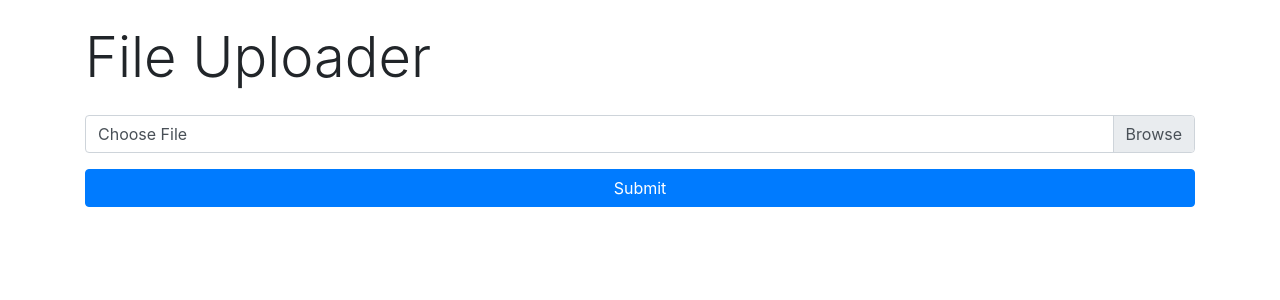
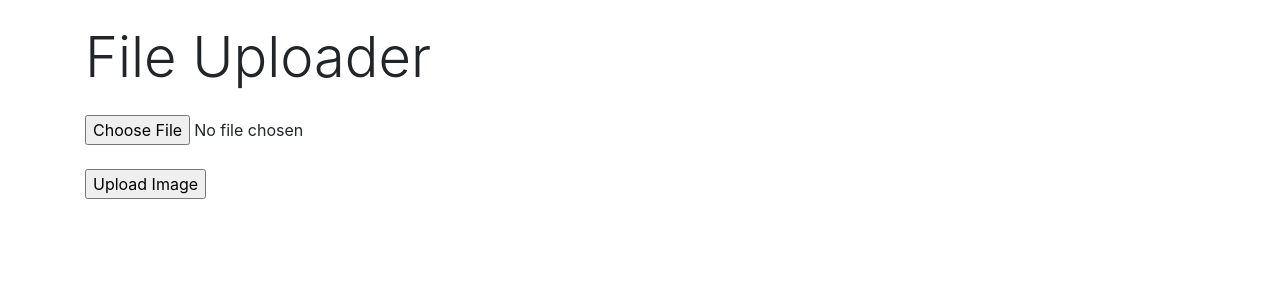
Before and after one commit to andrewmcobrien/axionableREST, a Node server app: page / in a window 1280 px wide. Shown: the top 300 px of the page. Run offline with Node 20, Linux system fonts and the light colour scheme; some libraries are stand-ins or nearby versions.

Commit message:
post-deadline commit: succesful storage - ready for GET db queries to fetch images back

```diff
--- a/app.js
+++ b/app.js
@@ -1,5 +1,8 @@
 const express = require("express");
 const mongoose = require("mongoose");
+const multer = require('multer');
+const path = require('path');
+const crypto = require('crypto');
 const morgan = require("morgan"); // api logger as midleware
 const checkFileRouter = require("./routes/checkFileRoute")
 const bodyParser = require('body-parser')
@@ -9,11 +12,11 @@ const methodOverride = require('method-override')
 
 const app = express();
 
+// middleware
+app.use(morgan("dev"))
+app.use(methodOverride('_method'));
 app.use(bodyParser.urlencoded({ extended: false }));
-
-// requests funneled through morgan logger before going to the routers
-app.use(morgan("dev"))
-
+app.set('view engine', 'ejs');
 
 // mongoDB connection - so we can track/store the images (limited db capacity)
 let gfs;
@@ -31,13 +34,31 @@ db.on('error', console.error.bind(console, 'connection error:'));
 db.once('open', function() {
     console.log("connected to mongo")
     gfs = Grid(db, mongoose.mongo);
-    gfs.collection('uploads')
+    gfs.collection('checkFile')
     console.log("GFS set");
 });
 
 
-
-
+// Create storage engine
+const storage = new GridFsStorage({
+    db: db,
+    file: (req, file) => {
+        return new Promise((resolve, reject) => {
+            crypto.randomBytes(16, (err, buf) => {
+                if (err) {
+                    return reject(err);
+                }
+                const filename = buf.toString('hex') + path.extname(file.originalname);
+                const fileInfo = {
+                    filename: filename,
+                    bucketName: 'checkFile'
+                };
+                resolve(fileInfo);
+            });
+        });
+    }
+});
+const upload = multer({ storage });
 
 
 
@@ -59,14 +80,13 @@ app.use((req, res, next) => {
 });
 
 
-// Serve the views with EJS  - set basic view engine
-app.set('view engine', 'ejs');
+// Serve the views with EJS
 app.get('/', (req, res) => {
     res.render('index');
 });
 
 //--- Different routes
-app.post('/checkFile', checkFileRouter)
+app.post('/checkFile', upload.single('fileToUpload'), checkFileRouter)
     //---
 
 
--- a/nodemon.json
+++ b/nodemon.json
@@ -2,6 +2,7 @@
     "env": {
         "DB_URL_WITHOUT_USER_PASS": "mongodb+srv://phoneDBUser:<password>@basecluster-tx9mi.azure.mongodb.net/<dbname>?retryWrites=true&w=majority",
         "MONGOUSR": "phoneDBUser",
-        "MONGOPSSWD": "rtX5%-098kn$lorry"
+        "MONGOPSSWD": "rtX5%-098kn$lorry",
+        "DB_URL": "mongodb+srv://phoneDBUser:rtX5%-098kn$lorry@basecluster-tx9mi.azure.mongodb.net/phoneDB?retryWrites=true&w=majority"
     }
 }
--- a/package.json
+++ b/package.json
@@ -34,6 +34,7 @@
         "method-override": "^3.0.0",
         "mongoose": "^5.9.18",
         "morgan": "^1.10.0",
+        "multer": "^1.4.2",
         "multer-gridfs-storage": "^4.1.0"
     },
     "devDependencies": {
--- a/views/index.ejs
+++ b/views/index.ejs
@@ -15,10 +15,9 @@
                 <h1 class="text center display-4 my-4">File Uploader</h1>
                 <form action="./checkFile" method="post" enctype="multipart/form-data">
                     <div class="custom-file mb-3">
-                        <input class="custom-file-input" type="file" name="file" id="file" accept="image/tiff, image/jpeg">
-                        <label class="custom-file-label" for="file">Choose File</label>
+                        <input type="file" name="fileToUpload" id="fileToUpload" accept="image/tiff, image/jpeg">
                     </div>
-                    <input type="submit " value="Submit" name="submit" class="btn btn-primary btn-block">
+                    <input type="submit" value="Upload Image" name="submit">
                 </form>
             </div>
         </div>
```
Also changed, not shown: controllers/checkFileController.js (+2 -5 lines), 1 other file.
